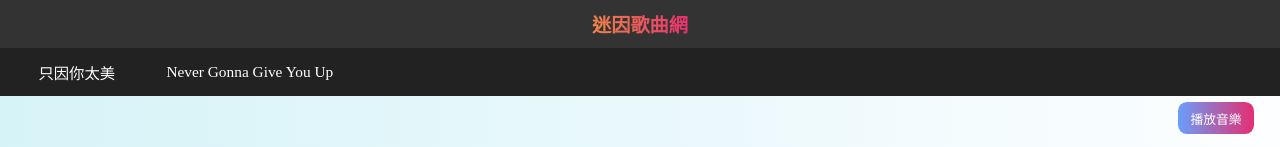
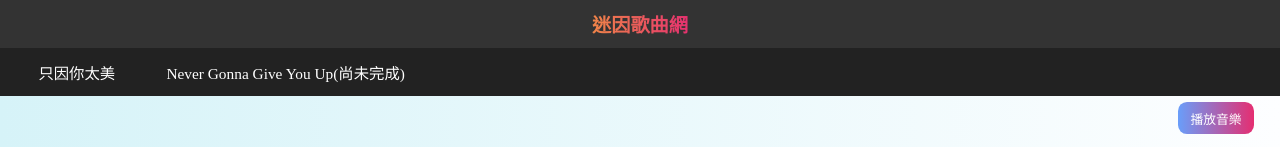
Before and after one commit to Xiaocheng76/ikun, a plain HTML site: page index.html in a window 1280 px wide. Shown: the top 147 px of the page. Drawn offline with Linux system fonts and the light colour scheme.

Commit message:
Update index.html

```diff
--- a/index.html
+++ b/index.html
@@ -202,7 +202,7 @@
 
     <div id="navbar">
         <div class="nav-item" onclick="changeSong('ikunnn.mp3', '只因你太美', lyrics1)">只因你太美</div>
-        <div class="nav-item" onclick="changeSong('another-song.mp3', 'Never Gonna Give You Up', lyrics2)">Never Gonna Give You Up</div>
+        <div class="nav-item" onclick="changeSong('another-song.mp3', 'Never Gonna Give You Up', lyrics2)">Never Gonna Give You Up(尚未完成)</div>
     </div>
 
     <div class="container">
```
